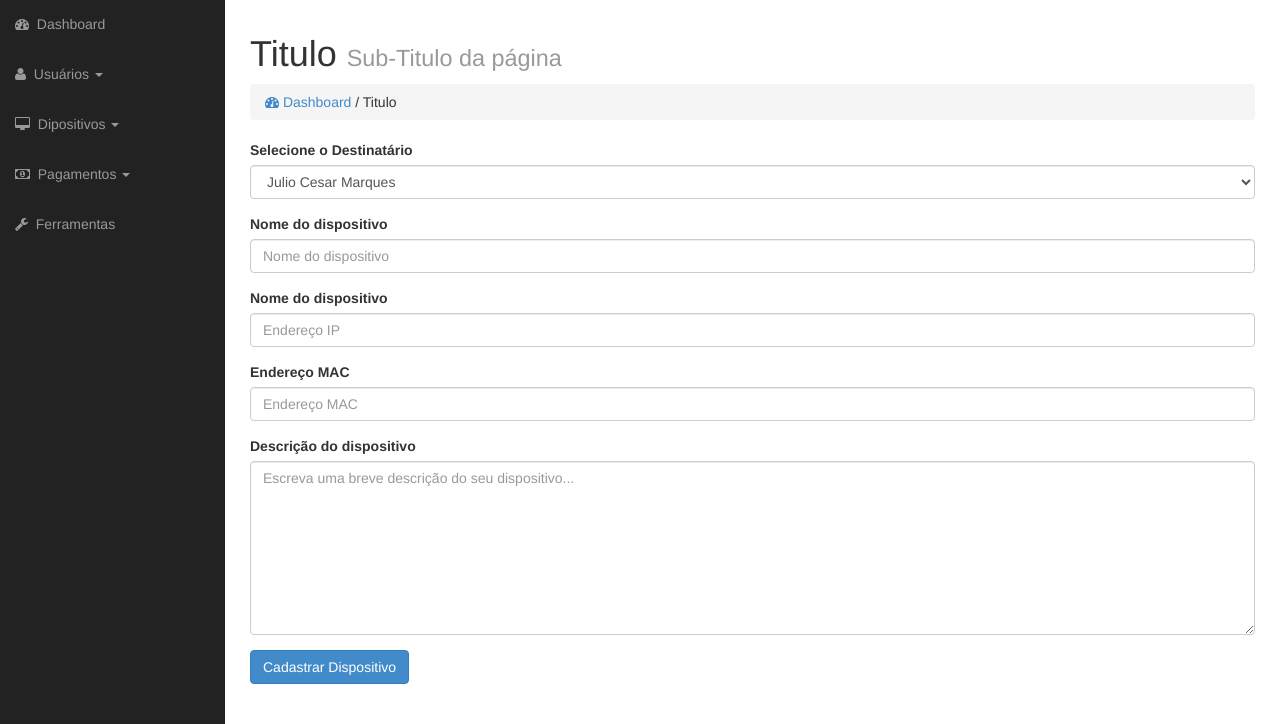
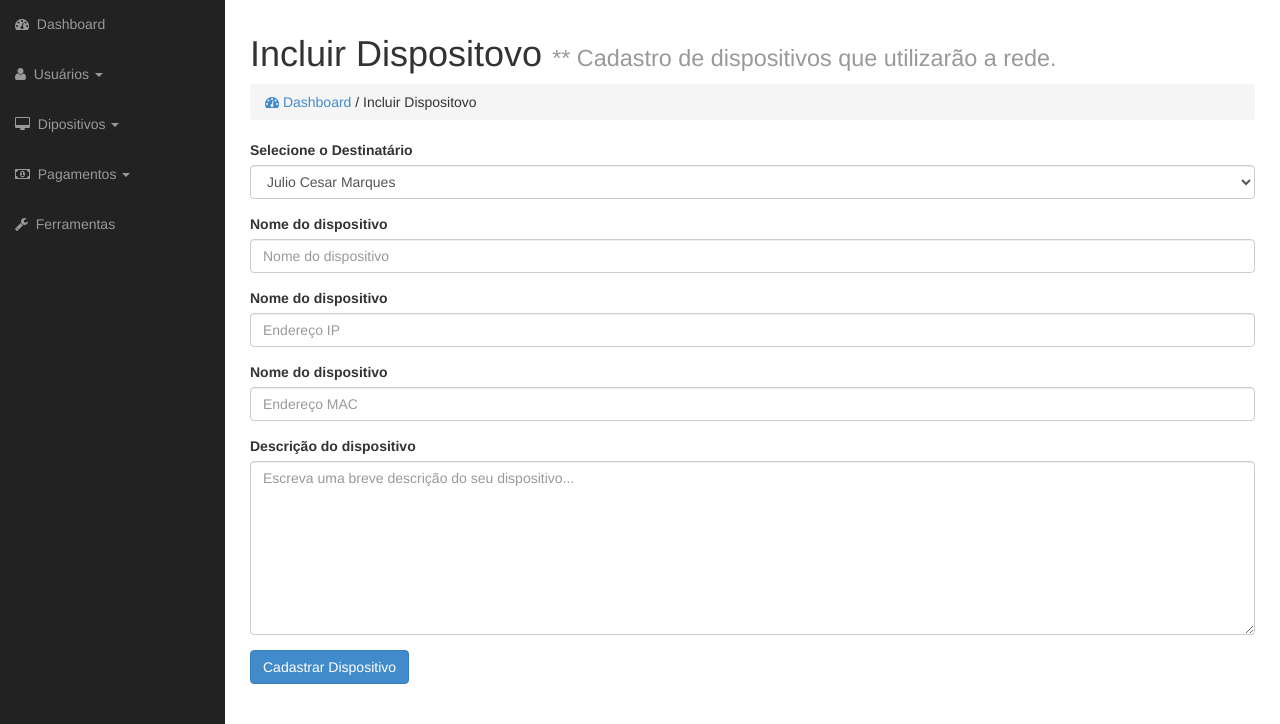
Before and after one commit to juliomarquesjr/RedeAruba, a CodeIgniter app: page /RedeAruba/dashboard/cad_dispositivos in a window 1280 px wide. Shown: the part 51-775 px from the top of the page. Run offline with CodeIgniter, Linux system fonts and the light colour scheme; grey boxes labelled with a size stand in for pictures from a placeholder-image service; some libraries are stand-ins or nearby versions.

Commit message:
Validação form Dispositivos

```diff
--- a/application/controllers/dashboard.php
+++ b/application/controllers/dashboard.php
@@ -84,14 +84,14 @@ class Dashboard extends CI_Controller {
 	public function cad_dispositivos() {
 		global $dados_menu;
 
+		//Inclui os dados interno da página
+		$dados_menu['titulo_interno'] = 'Incluir Dispositovo';
+		$dados_menu['sub_titulo_interno'] = '** Cadastro de dispositivos que utilizarão a rede.';
+
 		//Inicializa o Reader da View
 		$this -> load -> view('includes/reader', $dados_menu);
 		//Inicializa o menu da view
-		$this -> load -> view('includes/menu_navegacao', $dados_menu);
-
-		//Inclui os dados interno da página
-		$dados_menu['titulo_interno'] = 'Incluir Dispositovo';
-		$dados_menu['sub_titulo_interno'] = '** Cadastro de dispositivos que utilizarão a rede.';
+		$this -> load -> view('includes/menu_navegacao');
 
 		//Guarda o array de usuarios vindo do banco
 		$dados = $this -> dashboard_model -> get_all('usuarios');
@@ -100,6 +100,7 @@ class Dashboard extends CI_Controller {
 
 		$this->form_validation->set_rules('nomedispositivo', 'Nome do dispositivo', 'required');
 		$this->form_validation->set_rules('ip', 'Endereço de IP', 'required');
+		$this->form_validation->set_rules('mac', 'Endereço MAC', 'required');
 
 		if($this->form_validation->run()== FALSE){
 			$this -> load -> view('cad_dispositivos', $usuarios);
--- a/application/views/cad_dispositivos.php
+++ b/application/views/cad_dispositivos.php
@@ -37,7 +37,7 @@
 					echo "<div class=\"form-group has-error\">
                     <label for=\"ip\">Nome do dispositivo</label>
                     <input name=\"ip\" type=\"text\" class=\"form-control\" placeholder=\"Endereço IP\" value=\"" . set_value('ip') . "\">";
-					echo form_error('nomedispositivo');
+					echo form_error('ip');
 					echo "</div>";
 				} else {
 					echo "<div class=\"form-group \">
@@ -45,12 +45,31 @@
                     <input name=\"ip\" type=\"text\" class=\"form-control\" placeholder=\"Endereço IP\" value=\"" . set_value('ip') . "\">
                     </div>";
 				}
+
+
+				if (form_error('ip') == TRUE) {
+					echo "<div class=\"form-group has-error\">
+                    <label for=\"mac\">Nome do dispositivo</label>
+                    <input name=\"mac\" type=\"text\" class=\"form-control\" placeholder=\"Endereço MAC\" value=\"" . set_value('mac') . "\">";
+					echo form_error('mac');
+					echo "</div>";
+				} else {
+					echo "<div class=\"form-group \">
+                    <label for=\"mac\">Nome do dispositivo</label>
+                    <input name=\"mac\" type=\"text\" class=\"form-control\" placeholder=\"Endereço MAC\" value=\"" . set_value('mac') . "\">
+                    </div>";
+				}
+
+
+				if(form_error('descricao') == TRUE){
+
+				}else{
+
+				}
+
 				?>
 
-                <div class="form-group">
-                    <label for="assunto">Endere&ccedil;o MAC</label>
-                    <input type="text" class="form-control" placeholder="Endereço MAC" id="mac">
-                </div>
+
                 <div class="form-group">
                     <label for="email">Descri&ccedil;&atilde;o do dispositivo</label>
                     <textarea type="text" rows="8" class="form-control" placeholder="Escreva uma breve descrição do seu dispositivo..." id="descricao"></textarea>
```
